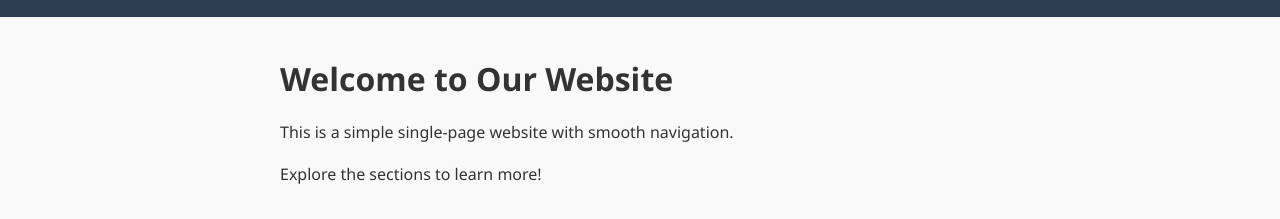
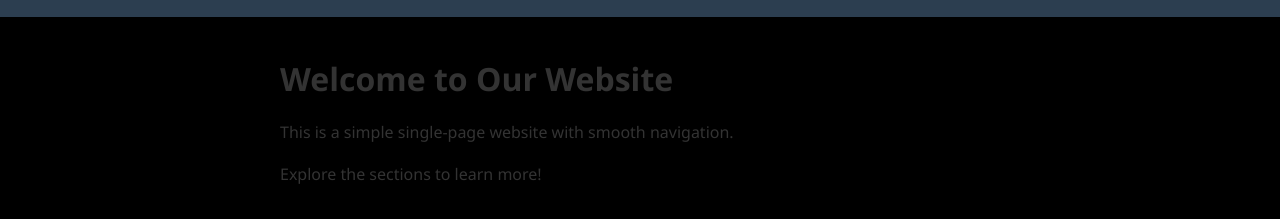
Before and after one commit to imiz5603/testchatgptwbesite, a plain HTML site: page index.html in a window 1280 px wide. Shown: the part 63-282 px from the top of the page. Drawn offline with Linux system fonts and the light colour scheme.

Commit message:
Update index.html

```diff
--- a/index.html
+++ b/index.html
@@ -13,7 +13,7 @@
     }
 
     body {
-      background-color: #f9f9f9;
+      background-color: black;
       color: #333;
     }
 
```
